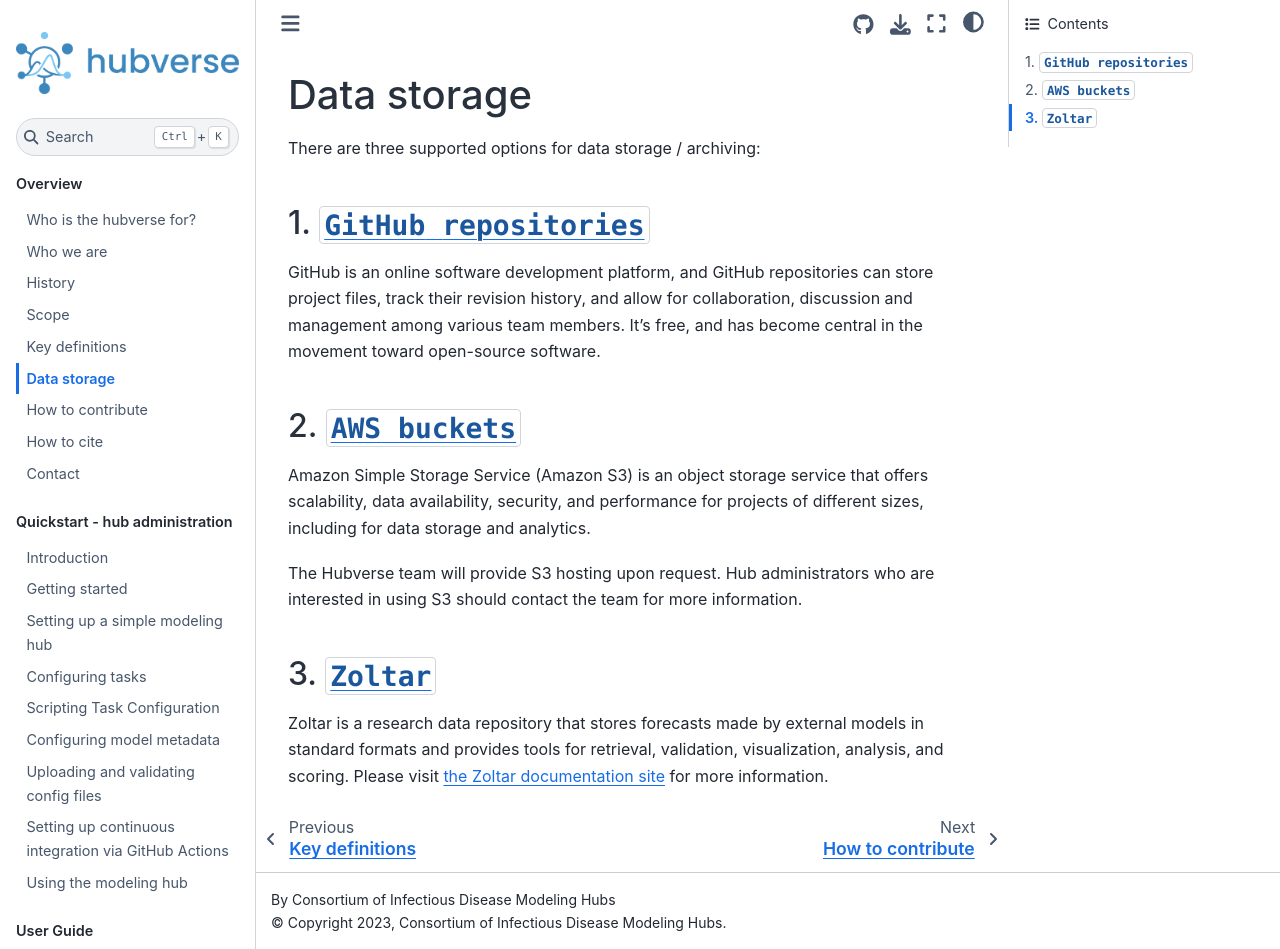
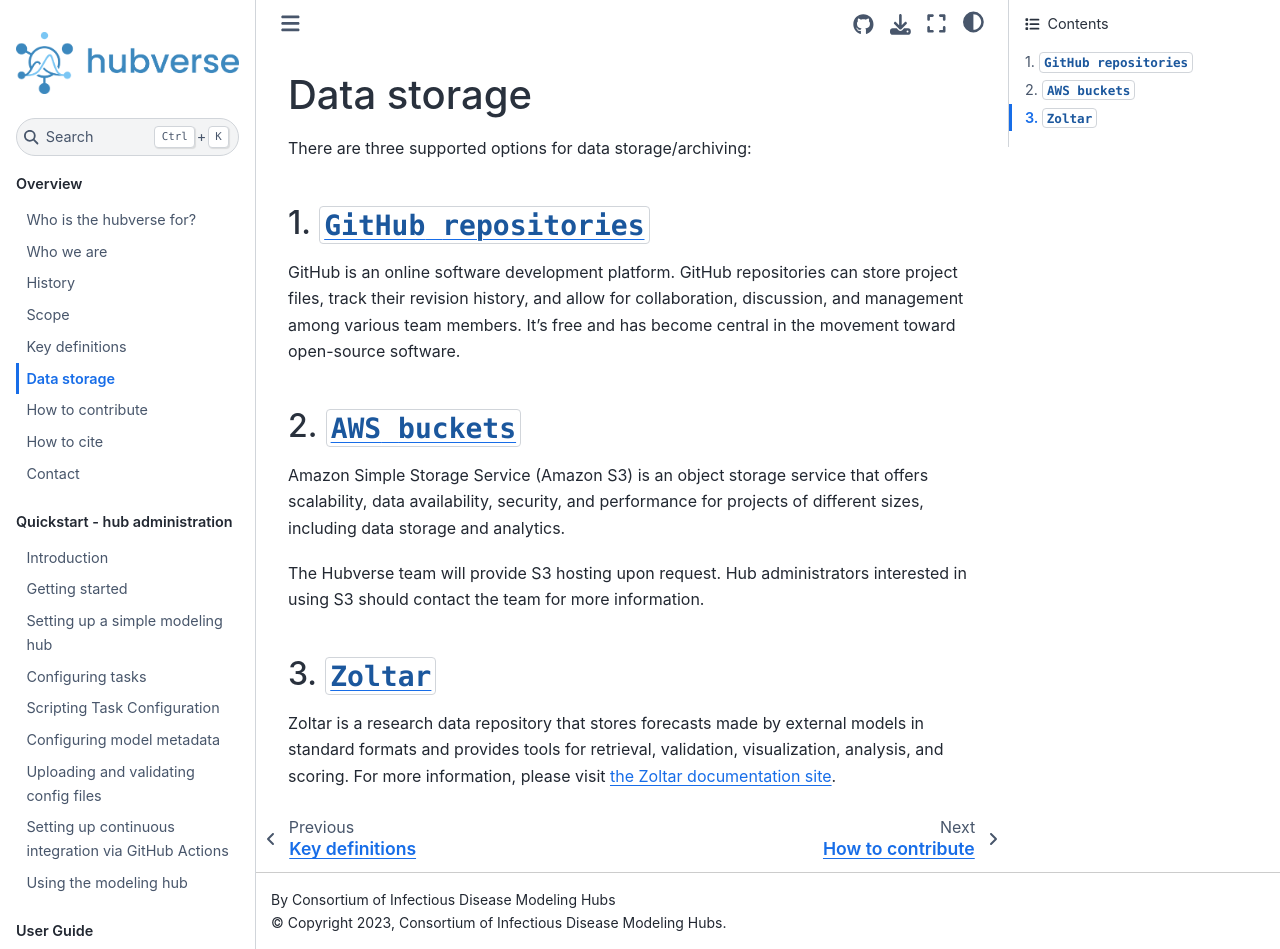
Before and after one commit to hubverse-org/hubDocs, a Sphinx documentation site: the page built from docs/source/overview/data-storage.md, in a window 1280 px wide and 949 px high. Built offline with Sphinx 7.4.7 and the Sphinx Book theme 1.1.4, drawn with Linux system fonts in a browser that asks for light colours; comment, search, counter and statistics services are not loaded.

Commit message:
link fixes 7

```diff
--- a/docs/source/overview/data-storage.md
+++ b/docs/source/overview/data-storage.md
@@ -1,19 +1,19 @@
 # Data storage
 
-There are three supported options for data storage / archiving:
+There are three supported options for data storage/archiving:
 
 ## 1. [`GitHub repositories`](https://docs.github.com/en/repositories)
 
-GitHub is an online software development platform, and GitHub repositories can store project files, track their revision history, and allow for collaboration, discussion and management among various team members. It’s free, and has become central in the movement toward open-source software.
+GitHub is an online software development platform. GitHub repositories can store project files, track their revision history, and allow for collaboration, discussion, and management among various team members. It’s free and has become central in the movement toward open-source software.
 
 
 ## 2. [`AWS buckets`](https://docs.aws.amazon.com/AmazonS3/latest/userguide/Welcome.html)
 
-Amazon Simple Storage Service (Amazon S3) is an object storage service that offers scalability, data availability, security, and performance for projects of different sizes, including for data storage and analytics.
+Amazon Simple Storage Service (Amazon S3) is an object storage service that offers scalability, data availability, security, and performance for projects of different sizes, including data storage and analytics.
 
-The Hubverse team will provide S3 hosting upon request. Hub administrators who are interested in using S3 should contact the team for more information.
+The Hubverse team will provide S3 hosting upon request. Hub administrators interested in using S3 should contact the team for more information.
 
 
 ## 3. [`Zoltar`](https://zoltardata.com/about)
 
-Zoltar is a research data repository that stores forecasts made by external models in standard formats and provides tools for retrieval, validation, visualization, analysis, and scoring. Please visit [the Zoltar documentation site](https://docs.zoltardata.com/) for more information.
+Zoltar is a research data repository that stores forecasts made by external models in standard formats and provides tools for retrieval, validation, visualization, analysis, and scoring. For more information, please visit [the Zoltar documentation site](https://docs.zoltardata.com/).
```
